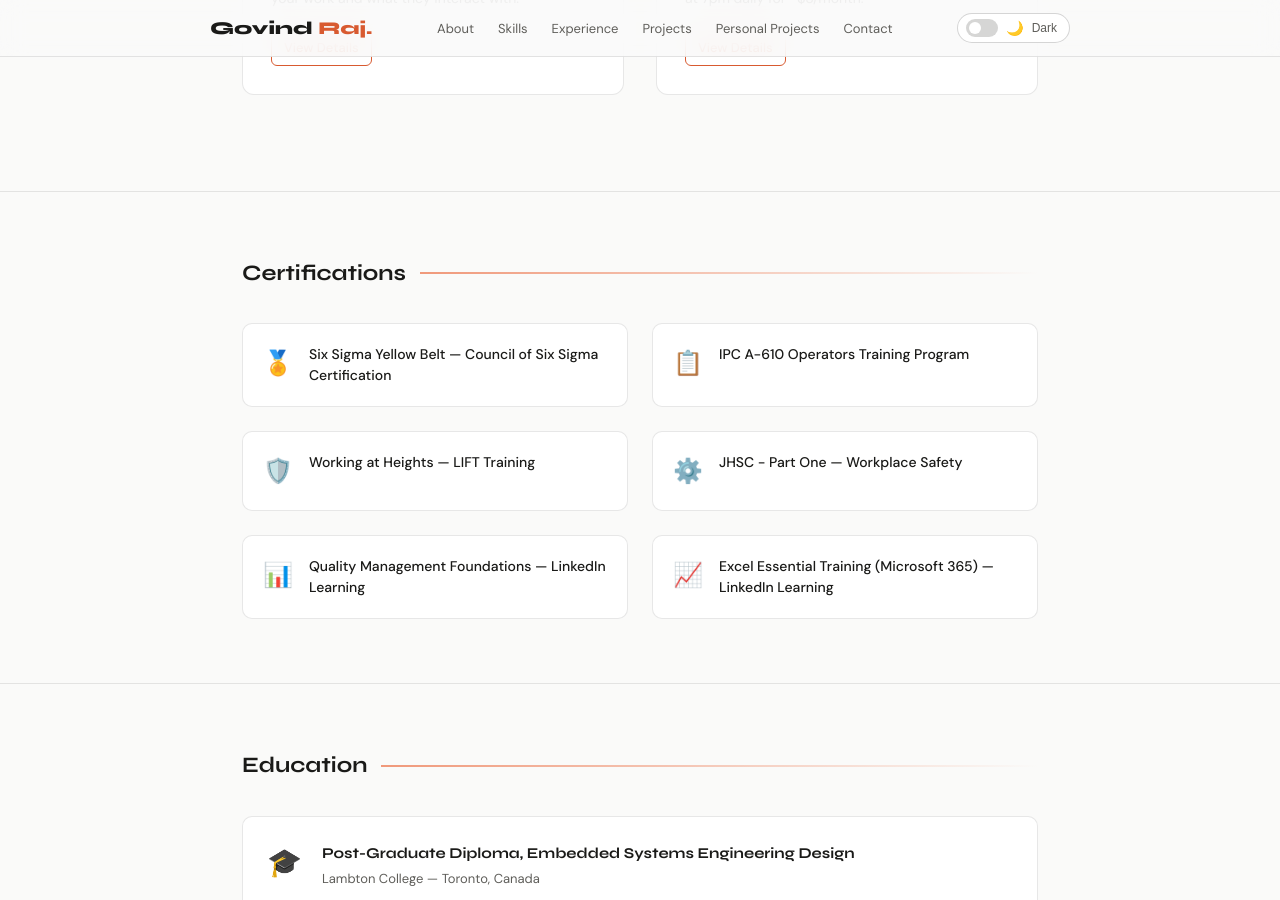
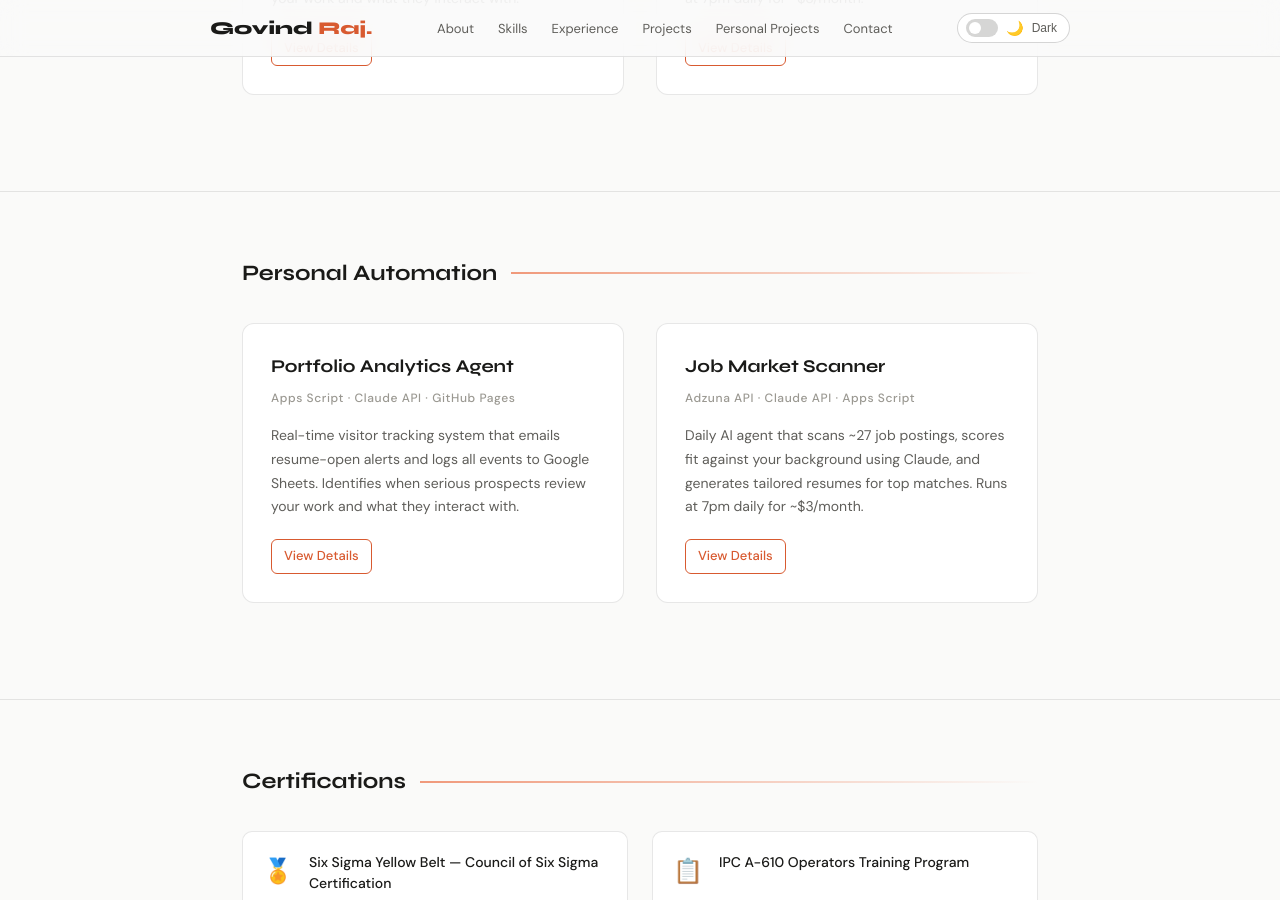
Before and after one commit to gov466/gov466.github.io, a Jekyll site: the page index.html, which Jekyll copies as it is, in a window 1280 px wide and 900 px high, scrolled down 3188 px. Built offline with Jekyll 4.4.1, drawn with Linux system fonts in a browser that asks for light colours.

Commit message:
updated details

```diff
--- a/index.html
+++ b/index.html
@@ -713,6 +713,34 @@
     </div>
   </section>
 
+  <!-- PERSONAL AUTOMATION -->
+  <section id="automation">
+    <div class="container">
+      <div class="section-label"><h2>Personal Automation</h2><div class="accent-line"></div></div>
+      <div class="automation-grid">
+
+        <div class="automation-card">
+          <div class="automation-title">Portfolio Analytics Agent</div>
+          <div class="automation-meta">Apps Script · Claude API · GitHub Pages</div>
+          <p class="automation-desc">Real-time visitor tracking system that emails resume-open alerts and logs all events to Google Sheets. Identifies when serious prospects review your work and what they interact with.</p>
+          <div class="automation-links">
+            <a href="https://github.com/gov466/portfolio-analytics" target="_blank" rel="noopener">View Details</a>
+          </div>
+        </div>
+
+        <div class="automation-card">
+          <div class="automation-title">Job Market Scanner</div>
+          <div class="automation-meta">Adzuna API · Claude API · Apps Script</div>
+          <p class="automation-desc">Daily AI agent that scans ~27 job postings, scores fit against your background using Claude, and generates tailored resumes for top matches. Runs at 7pm daily for ~$3/month.</p>
+          <div class="automation-links">
+            <a href="https://github.com/gov466/job-scanner" target="_blank" rel="noopener">View Details</a>
+          </div>
+        </div>
+
+      </div>
+    </div>
+  </section>
+
   <!-- CERTIFICATIONS -->
   <section id="certifications">
     <div class="container">
```
